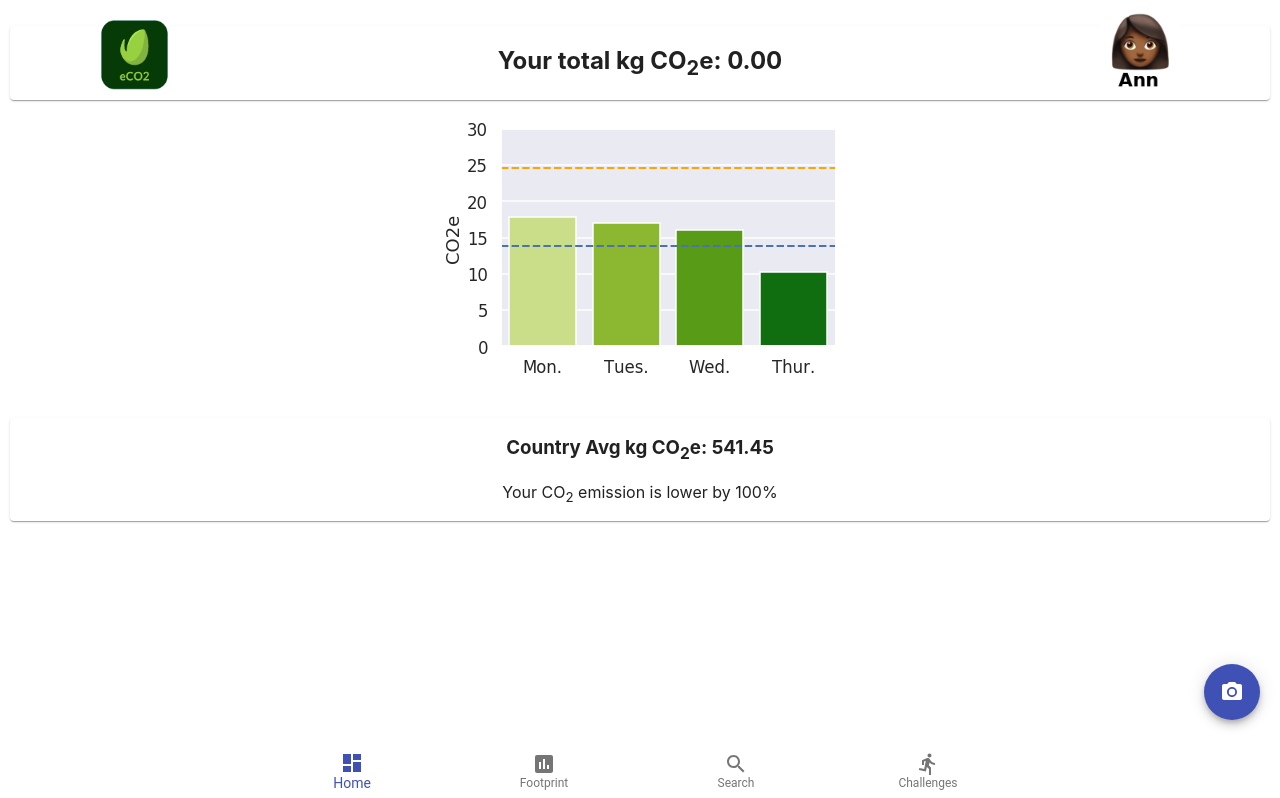
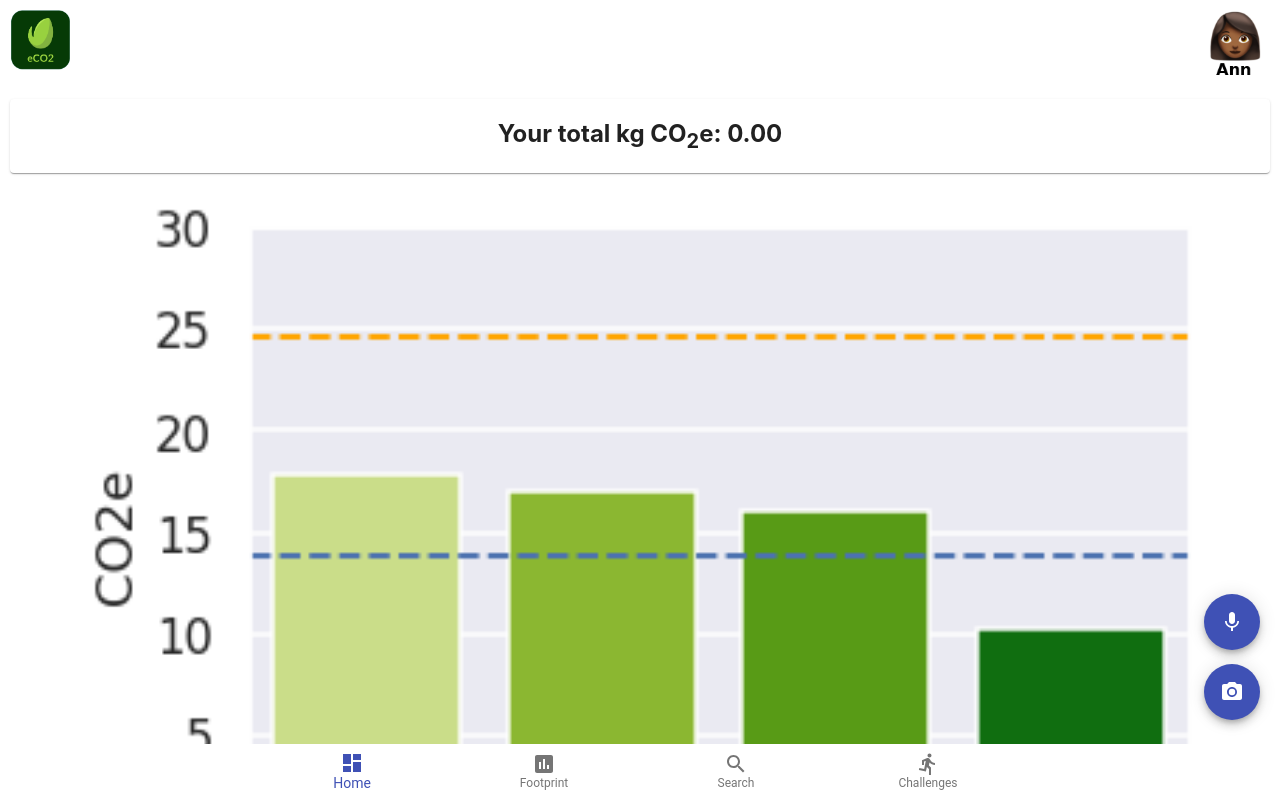
Before and after one commit to momenator/co2, a React (Create React App) app: page / in a window 1280 px wide. Shown: the top 798 px of the page. Built offline with nearby package versions, Linux system fonts and the light colour scheme.

Commit message:
Added voice button

```diff
--- a/src/App.js
+++ b/src/App.js
@@ -1,4 +1,4 @@
-import React from 'react';
+import React, { useState } from 'react';
 
 import {
   BrowserRouter as Router,
@@ -9,7 +9,7 @@ import {
 import { MuiPickersUtilsProvider } from '@material-ui/pickers';
 import DateFnsUtils from '@date-io/date-fns';
 import Fab from '@material-ui/core/Fab';
-import AddIcon from '@material-ui/icons/Add';
+import MicIcon from '@material-ui/icons/Mic';
 import PhotoCameraIcon from '@material-ui/icons/PhotoCamera';
 import { SnackbarProvider } from 'notistack';
 import Nav from './components/Nav';
@@ -17,10 +17,14 @@ import Home from './components/Home';
 import Footprint from './components/Footprint';
 import CameraComponent from './components/Camera';
 import Wait from './components/Wait';
+import { addUserData } from './lib/data';
 import './App.css';
 
+function App() {
+  const [micOn, setMicOn] = useState(false);
 
-function App() {
+  const [randomState, setRandomState] = useState(0);
+
   return (
     <SnackbarProvider maxSnack={3}>
       <MuiPickersUtilsProvider utils={DateFnsUtils}>
@@ -49,6 +53,33 @@ function App() {
                   <PhotoCameraIcon />
                 </Fab>
               </Link>
+              <Fab
+                style={{ position: 'fixed', bottom: 150, right: 20 }}
+                color={ micOn ? "secondary" : "primary" } aria-label="add" onClick={() => {
+                  setMicOn(!micOn);
+                  if (micOn === true) {
+                    console.log('add stuff!');
+                    addUserData({
+                      unit: 'kg',
+                      date: new Date(),
+                      choice: 'Breakfast',
+                      rawValue: 0.2,
+                      computedValue: 0.531,
+                    });
+
+                    addUserData({
+                      unit: 'km',
+                      date: new Date(),
+                      choice: 'Electric Vehicle MPV Electric',
+                      rawValue: 10,
+                      computedValue: 1.828,
+                    });
+
+                    setRandomState(1);
+                  }
+                }}>
+                <MicIcon />
+              </Fab>
             </div>
           </Router>
         </div>
--- a/src/components/Home.js
+++ b/src/components/Home.js
@@ -6,12 +6,10 @@ import plot1 from '../data/pics/plot1.png';
 
 const Home = () => {
   return <div style={{ padding: 10, overflow: 'hidden' }}>
-      <img STYLE="position:absolute; TOP:20px; LEFT:100px; WIDTH:70px; HEIGHT:70px" src={logo} alt="emoji"/>
-      <img STYLE="position:absolute; TOP:12px; RIGHT:100px; WIDTH:80px; HEIGHT:80px" src={emoji} alt="Logo" />
-
-      <p></p>
-      <p></p>
-
+      <div style={{ display: 'flex', justifyContent: 'space-between' }}>
+        <div> <img height={60} src={logo} alt="emoji"/> </div>
+        <div> <img height={70} src={emoji} alt="Logo" /> </div>
+      </div>
     <UserDataDisplay />
   </div>
 };
--- a/src/components/UserDataDisplay.js
+++ b/src/components/UserDataDisplay.js
@@ -99,7 +99,7 @@ const UserDataDisplay = () => {
       <h2> Your total kg CO<sub>2</sub>e: { totVal }</h2>
     </Card>
 
-    <img STYLE="position:variable; TOP:300; margin;center WIDTH:400px;" src={plot1} alt="Logo" />
+    <img style={{ width: '90%' }} src={plot1} alt="Logo" />
 
     <Card style={{ marginTop: 30, marginBottom: 50 }}>
       <h3>Country Avg kg CO<sub>2</sub>e: { 541.45 }</h3>
```
